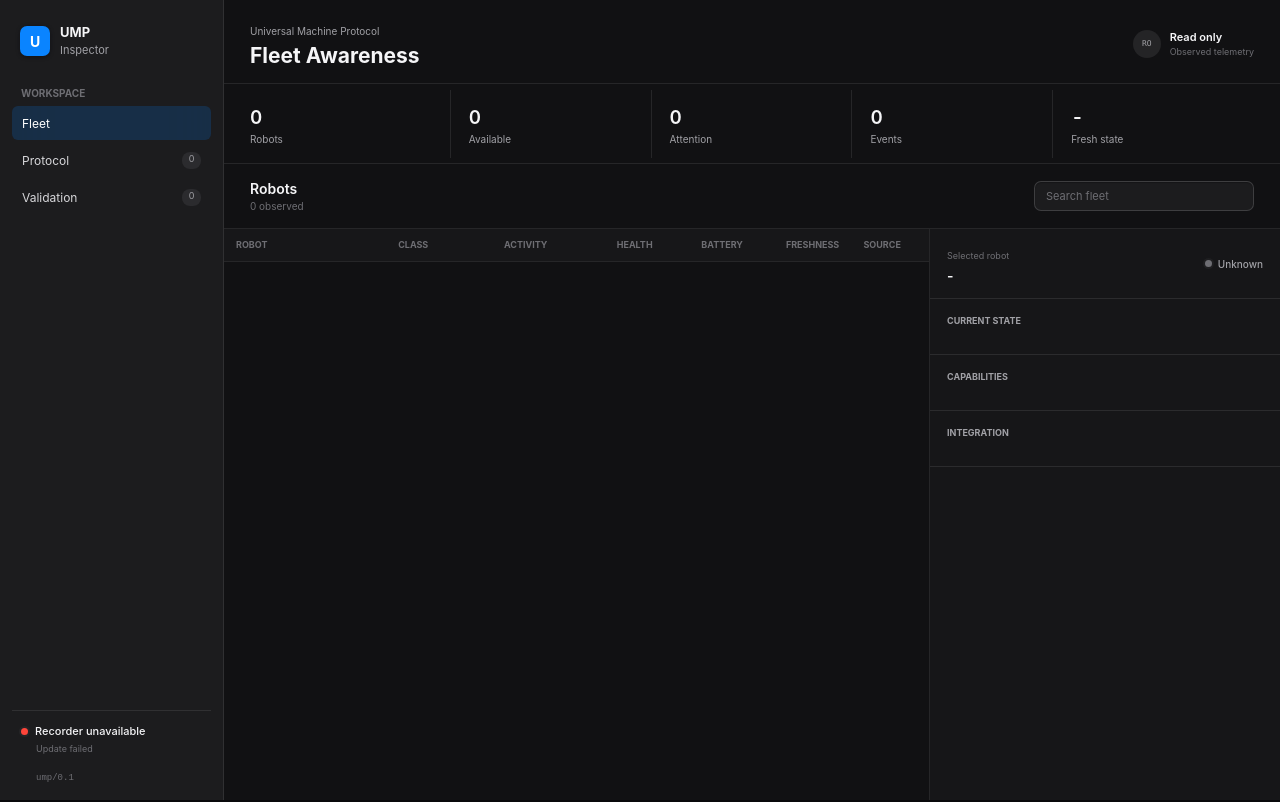
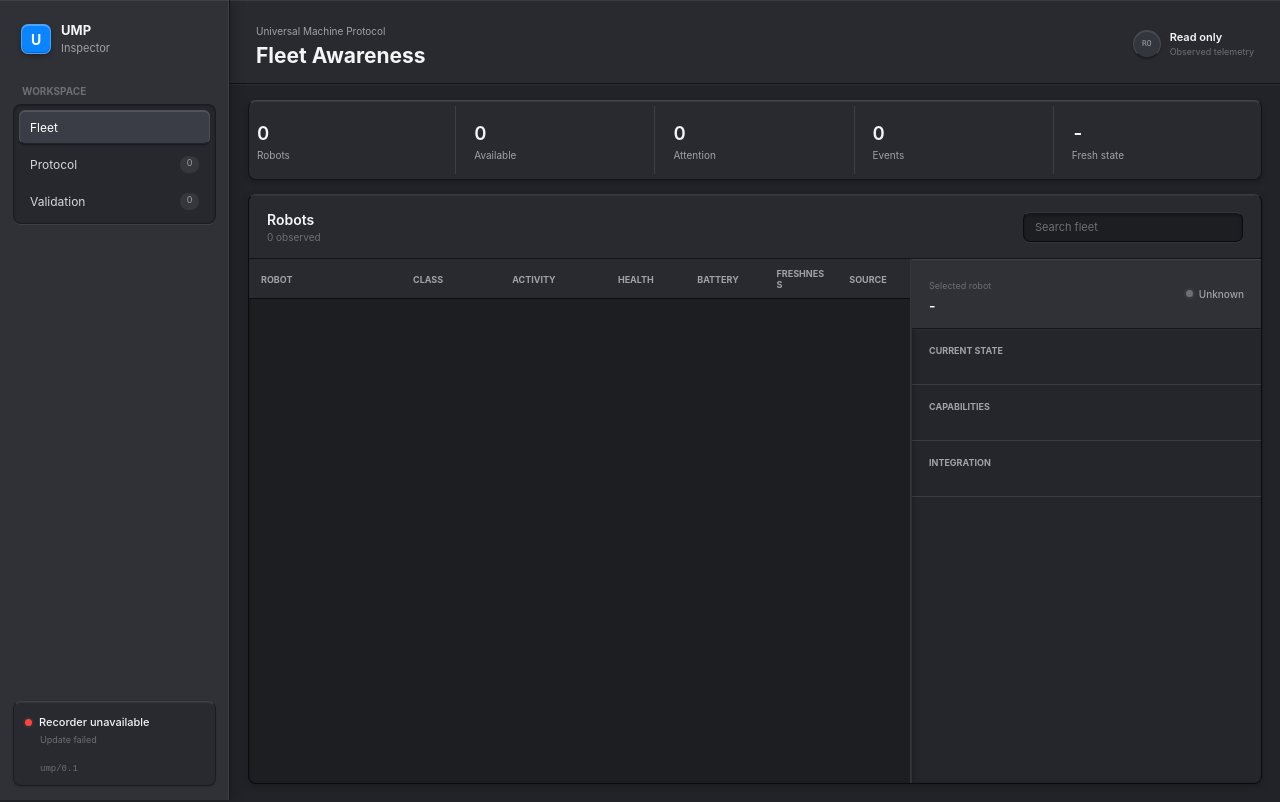
Before and after one commit to promiseeuler/UMP, a plain HTML site: page src/ump/inspector_static/index.html in a window 1280 px wide. Drawn offline with Linux system fonts and the light colour scheme; no server answers.

Commit message:
style(inspector): add beveled graphite surfaces

```diff
--- a/src/ump/inspector_static/styles.css
+++ b/src/ump/inspector_static/styles.css
@@ -2,14 +2,15 @@
   color-scheme: dark;
   font-family: -apple-system, BlinkMacSystemFont, "SF Pro Text", "Helvetica Neue", sans-serif;
   color: #f5f5f7;
-  background: #09090b;
-  --background: #09090b;
-  --content: #111113;
-  --surface: #1c1c1e;
-  --surface-raised: #242426;
-  --sidebar: rgb(30 30 32 / 88%);
-  --separator: rgb(255 255 255 / 9%);
-  --separator-strong: rgb(255 255 255 / 15%);
+  background: #1b1c20;
+  --background: #1b1c20;
+  --content: #222328;
+  --surface: #292a30;
+  --surface-raised: #34363d;
+  --surface-inset: #1d1e22;
+  --sidebar: rgb(48 50 56 / 96%);
+  --separator: rgb(255 255 255 / 10%);
+  --separator-strong: rgb(255 255 255 / 18%);
   --label: #f5f5f7;
   --secondary: #a1a1a6;
   --tertiary: #6e6e73;
@@ -28,63 +29,63 @@ button:focus-visible, input:focus-visible { outline: 3px solid rgb(10 132 255 /
 [hidden] { display: none !important; }
 .sr-only { position: absolute; width: 1px; height: 1px; padding: 0; margin: -1px; overflow: hidden; clip: rect(0, 0, 0, 0); white-space: nowrap; border: 0; }
 
-.app-window { min-height: 100vh; display: grid; grid-template-columns: 224px minmax(0, 1fr); background: var(--content); }
-.navigation-sidebar { min-width: 0; padding: 20px 12px 14px; display: flex; flex-direction: column; position: sticky; top: 0; height: 100vh; background: var(--sidebar); border-right: 1px solid var(--separator); backdrop-filter: saturate(140%) blur(30px); -webkit-backdrop-filter: saturate(140%) blur(30px); }
+.app-window { min-height: 100vh; display: grid; grid-template-columns: 230px minmax(0, 1fr); background: var(--content); }
+.navigation-sidebar { min-width: 0; padding: 18px 13px 14px; display: flex; flex-direction: column; position: sticky; top: 0; height: 100vh; background: var(--sidebar); border-right: 1px solid rgb(0 0 0 / 58%); box-shadow: inset -1px 0 rgb(255 255 255 / 8%), inset 0 1px rgb(255 255 255 / 8%), 3px 0 12px rgb(0 0 0 / 22%); backdrop-filter: saturate(125%) blur(28px); -webkit-backdrop-filter: saturate(125%) blur(28px); }
 .product-lockup { height: 42px; padding: 0 8px; display: flex; align-items: center; gap: 10px; }
-.product-mark { width: 30px; height: 30px; display: grid; place-items: center; color: #fff; background: var(--accent); border-radius: 7px; font-size: 14px; font-weight: 750; box-shadow: 0 1px 4px rgb(0 0 0 / 35%); }
+.product-mark { width: 30px; height: 30px; display: grid; place-items: center; color: #fff; background: var(--accent); border: 1px solid rgb(255 255 255 / 25%); border-radius: 7px; font-size: 14px; font-weight: 750; box-shadow: inset 0 1px rgb(255 255 255 / 28%), inset 0 -1px rgb(0 0 0 / 22%), 0 2px 5px rgb(0 0 0 / 30%); }
 .product-lockup strong, .product-lockup div span { display: block; }
 .product-lockup strong { font-size: 13px; line-height: 1.1; }
 .product-lockup div span { margin-top: 3px; color: var(--secondary); font-size: 11px; }
 .sidebar-section-label { margin: 25px 9px 7px; color: var(--tertiary); font-size: 10px; font-weight: 650; text-transform: uppercase; }
-.view-tabs { display: grid; gap: 3px; }
-.view-tabs button { width: 100%; height: 34px; padding: 0 10px; display: grid; grid-template-columns: minmax(0, 1fr) auto; align-items: center; gap: 7px; border: 0; border-radius: 6px; color: #d7d7da; background: transparent; text-align: left; font-size: 12px; cursor: pointer; }
-.view-tabs button:hover { background: rgb(255 255 255 / 6%); }
-.view-tabs button.active { color: #fff; background: var(--accent-fill); }
+.view-tabs { padding: 5px; display: grid; gap: 3px; border: 1px solid rgb(0 0 0 / 30%); border-radius: 8px; background: rgb(20 21 24 / 28%); box-shadow: inset 0 1px 3px rgb(0 0 0 / 28%), 0 1px rgb(255 255 255 / 7%); }
+.view-tabs button { width: 100%; height: 34px; padding: 0 10px; display: grid; grid-template-columns: minmax(0, 1fr) auto; align-items: center; gap: 7px; border: 1px solid transparent; border-radius: 6px; color: #d7d7da; background: transparent; text-align: left; font-size: 12px; cursor: pointer; }
+.view-tabs button:hover { background: rgb(255 255 255 / 7%); border-top-color: rgb(255 255 255 / 8%); }
+.view-tabs button.active { color: #fff; background: #3a3d45; border-color: rgb(255 255 255 / 10%); border-bottom-color: rgb(0 0 0 / 42%); box-shadow: inset 0 1px rgb(255 255 255 / 12%), 0 1px 2px rgb(0 0 0 / 38%); }
 .view-tabs small { min-width: 19px; height: 17px; padding: 1px 5px 0; border-radius: 8px; color: var(--secondary); background: rgb(255 255 255 / 7%); font-size: 9px; text-align: center; }
-.sidebar-status { margin-top: auto; padding: 13px 9px 2px; border-top: 1px solid var(--separator); }
+.sidebar-status { margin-top: auto; padding: 13px 11px 10px; border: 1px solid rgb(0 0 0 / 30%); border-top-color: rgb(255 255 255 / 10%); border-radius: 8px; background: rgb(26 27 31 / 28%); box-shadow: inset 0 1px rgb(255 255 255 / 5%), 0 1px 2px rgb(0 0 0 / 20%); }
 .sidebar-status div { display: flex; align-items: center; gap: 7px; }
 .sidebar-status strong { font-size: 11px; font-weight: 550; }
 .sidebar-status > span { margin: 5px 0 10px 15px; display: block; color: var(--tertiary); font-size: 9px; }
 .sidebar-status code { margin-left: 15px; color: var(--tertiary); font-size: 9px; }
 
-.content-shell { min-width: 0; min-height: 100vh; background: var(--content); }
-.content-toolbar { min-height: 84px; padding: 19px 26px 15px; display: flex; align-items: center; justify-content: space-between; gap: 20px; border-bottom: 1px solid var(--separator); }
+.content-shell { min-width: 0; min-height: 100vh; background: var(--content); box-shadow: inset 0 1px rgb(255 255 255 / 5%); }
+.content-toolbar { min-height: 84px; padding: 19px 26px 15px; display: flex; align-items: center; justify-content: space-between; gap: 20px; background: #292a2f; border-bottom: 1px solid rgb(0 0 0 / 55%); box-shadow: inset 0 1px rgb(255 255 255 / 8%), 0 1px rgb(255 255 255 / 4%); }
 .toolbar-context { color: var(--secondary); font-size: 10px; }
 .content-toolbar h1 { margin: 4px 0 0; font-size: 21px; line-height: 1.2; letter-spacing: 0; }
 .read-only-flag { display: flex; align-items: center; gap: 9px; }
-.read-only-flag > span { width: 28px; height: 28px; display: grid; place-items: center; border-radius: 50%; color: var(--secondary); background: var(--surface-raised); font-family: ui-monospace, SFMono-Regular, Menlo, monospace; font-size: 8px; }
+.read-only-flag > span { width: 28px; height: 28px; display: grid; place-items: center; border: 1px solid rgb(255 255 255 / 10%); border-bottom-color: rgb(0 0 0 / 45%); border-radius: 50%; color: var(--secondary); background: var(--surface-raised); font-family: ui-monospace, SFMono-Regular, Menlo, monospace; font-size: 8px; box-shadow: inset 0 1px rgb(255 255 255 / 10%), 0 1px 2px rgb(0 0 0 / 35%); }
 .read-only-flag strong, .read-only-flag small { display: block; }
 .read-only-flag strong { font-size: 11px; font-weight: 600; }
 .read-only-flag small { margin-top: 2px; color: var(--tertiary); font-size: 9px; }
 
-.metric-strip { min-height: 80px; padding: 0 26px; display: grid; grid-template-columns: repeat(5, minmax(0, 1fr)); border-bottom: 1px solid var(--separator); }
+.metric-strip { min-height: 80px; margin: 16px 18px 0; padding: 0 8px; display: grid; grid-template-columns: repeat(5, minmax(0, 1fr)); background: var(--surface); border: 1px solid rgb(0 0 0 / 55%); border-top-color: rgb(255 255 255 / 13%); border-radius: 8px; box-shadow: inset 0 1px rgb(255 255 255 / 6%), 0 2px 5px rgb(0 0 0 / 24%); }
 .metric-strip > div { padding: 16px 18px 13px 0; align-self: center; border-right: 1px solid var(--separator); }
 .metric-strip > div + div { padding-left: 18px; }
 .metric-strip > div:last-child { border-right: 0; }
 .metric-strip strong { display: block; font-size: 19px; font-weight: 620; font-variant-numeric: tabular-nums; }
 .metric-strip span { display: block; margin-top: 4px; color: var(--secondary); font-size: 10px; }
 
-.view-panel { display: none; }
+.view-panel { display: none; margin: 14px 18px 18px; overflow: hidden; background: var(--surface-inset); border: 1px solid rgb(0 0 0 / 62%); border-top-color: rgb(255 255 255 / 12%); border-radius: 8px; box-shadow: inset 0 1px 3px rgb(0 0 0 / 42%), 0 2px 7px rgb(0 0 0 / 24%); }
 .view-panel.active { display: block; }
-.table-toolbar { min-height: 64px; padding: 13px 26px; display: flex; align-items: center; justify-content: space-between; gap: 16px; }
+.table-toolbar { min-height: 64px; padding: 13px 18px; display: flex; align-items: center; justify-content: space-between; gap: 16px; background: var(--surface); border-bottom: 1px solid rgb(0 0 0 / 52%); box-shadow: inset 0 1px rgb(255 255 255 / 5%); }
 .table-toolbar h2 { margin: 0; font-size: 14px; font-weight: 620; }
 .table-toolbar p { margin: 3px 0 0; color: var(--tertiary); font-size: 10px; }
 .search-field { position: relative; }
-.search-field input { width: 220px; height: 30px; padding: 0 11px; border: 1px solid var(--separator-strong); border-radius: 7px; color: var(--label); background: var(--surface); font-size: 11px; box-shadow: inset 0 1px 1px rgb(0 0 0 / 25%); }
+.search-field input { width: 220px; height: 30px; padding: 0 11px; border: 1px solid rgb(0 0 0 / 58%); border-top-color: rgb(255 255 255 / 10%); border-radius: 7px; color: var(--label); background: var(--surface-inset); font-size: 11px; box-shadow: inset 0 2px 3px rgb(0 0 0 / 34%), 0 1px rgb(255 255 255 / 5%); }
 .search-field input::placeholder { color: var(--tertiary); }
 .data-empty { min-height: calc(100vh - 228px); padding: 60px 24px; display: grid; place-items: center; align-content: center; text-align: center; }
 .empty-symbol { width: 44px; height: 44px; margin-bottom: 16px; display: grid; place-items: center; border-radius: 10px; color: var(--secondary); background: var(--surface); font-size: 17px; }
 .data-empty strong { font-size: 14px; }
 .data-empty > span:last-child { max-width: 440px; margin-top: 6px; color: var(--tertiary); font-size: 11px; line-height: 1.5; }
-.fleet-layout { display: grid; grid-template-columns: minmax(650px, 1fr) 350px; height: calc(100vh - 228px); min-height: 500px; border-top: 1px solid var(--separator); }
+.fleet-layout { display: grid; grid-template-columns: minmax(650px, 1fr) 350px; height: calc(100vh - 276px); min-height: 480px; }
 .table-wrap { overflow: auto; }
 .fleet-table-wrap { min-width: 0; border-right: 1px solid var(--separator); }
 table { width: 100%; border-collapse: collapse; table-layout: fixed; font-size: 11px; font-variant-numeric: tabular-nums; }
 th, td { height: 43px; padding: 8px 12px; border-bottom: 1px solid var(--separator); text-align: left; vertical-align: middle; overflow-wrap: anywhere; }
-th { height: 32px; position: sticky; top: 0; z-index: 1; color: var(--tertiary); background: #171719; font-size: 9px; font-weight: 650; text-transform: uppercase; }
+th { height: 32px; position: sticky; top: 0; z-index: 1; color: var(--secondary); background: #292a2f; border-top: 1px solid rgb(255 255 255 / 6%); border-bottom-color: rgb(0 0 0 / 55%); font-size: 9px; font-weight: 650; text-transform: uppercase; box-shadow: 0 1px rgb(255 255 255 / 3%); }
 .fleet-table tbody tr { cursor: pointer; }
 .fleet-table tbody tr:hover { background: rgb(255 255 255 / 3%); }
-.fleet-table tbody tr.selected { background: var(--accent-fill); }
+.fleet-table tbody tr.selected { background: #27394d; box-shadow: inset 0 1px rgb(255 255 255 / 5%), inset 0 -1px rgb(0 0 0 / 24%); }
 .fleet-table tbody tr.selected td:first-child { box-shadow: inset 2px 0 0 var(--accent); }
 .fleet-table tbody tr:focus { outline: 2px solid var(--accent); outline-offset: -2px; }
 .fleet-table th:nth-child(1) { width: 23%; }
@@ -110,8 +111,8 @@ th { height: 32px; position: sticky; top: 0; z-index: 1; color: var(--tertiary);
 .status-label.danger .status-dot { background: var(--red); }
 .status-label.info .status-dot { background: var(--cyan); }
 
-.detail-pane { min-width: 0; background: #161618; }
-.detail-heading { min-height: 69px; padding: 14px 17px; display: flex; align-items: center; justify-content: space-between; gap: 12px; border-bottom: 1px solid var(--separator); }
+.detail-pane { min-width: 0; background: #25262b; border-left: 1px solid rgb(255 255 255 / 5%); box-shadow: inset 2px 0 4px rgb(0 0 0 / 20%); }
+.detail-heading { min-height: 69px; padding: 14px 17px; display: flex; align-items: center; justify-content: space-between; gap: 12px; background: #303137; border-bottom: 1px solid rgb(0 0 0 / 55%); box-shadow: inset 0 1px rgb(255 255 255 / 8%), 0 1px rgb(255 255 255 / 3%); }
 .section-label { color: var(--tertiary); font-size: 9px; }
 .detail-heading h2 { max-width: 205px; margin: 4px 0 0; font-size: 14px; font-weight: 620; overflow-wrap: anywhere; }
 .detail-scroll { height: calc(100% - 69px); overflow: auto; }
@@ -126,7 +127,7 @@ dd { margin: 0; color: #d6d6da; overflow-wrap: anywhere; }
 .capability strong { font-size: 10px; font-weight: 570; }
 .capability span { margin-top: 4px; color: var(--tertiary); font-size: 9px; line-height: 1.4; }
 .empty { color: var(--tertiary); font-size: 10px; }
-.event-table-wrap { height: calc(100vh - 228px); border-top: 1px solid var(--separator); }
+.event-table-wrap { height: calc(100vh - 276px); }
 .event-table-wrap th:nth-child(1) { width: 100px; }
 .event-table-wrap th:nth-child(2) { width: 150px; }
 .event-table-wrap th:nth-child(3) { width: 180px; }
@@ -151,8 +152,9 @@ dd { margin: 0; color: #d6d6da; overflow-wrap: anywhere; }
   .content-toolbar { min-height: 72px; padding: 14px 16px; }
   .toolbar-context, .read-only-flag small { display: none; }
   .content-toolbar h1 { margin: 0; font-size: 19px; }
-  .metric-strip { padding: 0 16px; grid-template-columns: repeat(5, minmax(68px, 1fr)); overflow-x: auto; }
+  .metric-strip { margin: 12px 10px 0; padding: 0 8px; grid-template-columns: repeat(5, minmax(68px, 1fr)); overflow-x: auto; }
   .metric-strip > div { min-width: 68px; }
+  .view-panel { margin: 10px; }
   .table-toolbar { padding: 12px 16px; align-items: flex-start; flex-direction: column; }
   .search-field, .search-field input { width: 100%; }
   .fleet-table { min-width: 760px; }
```
